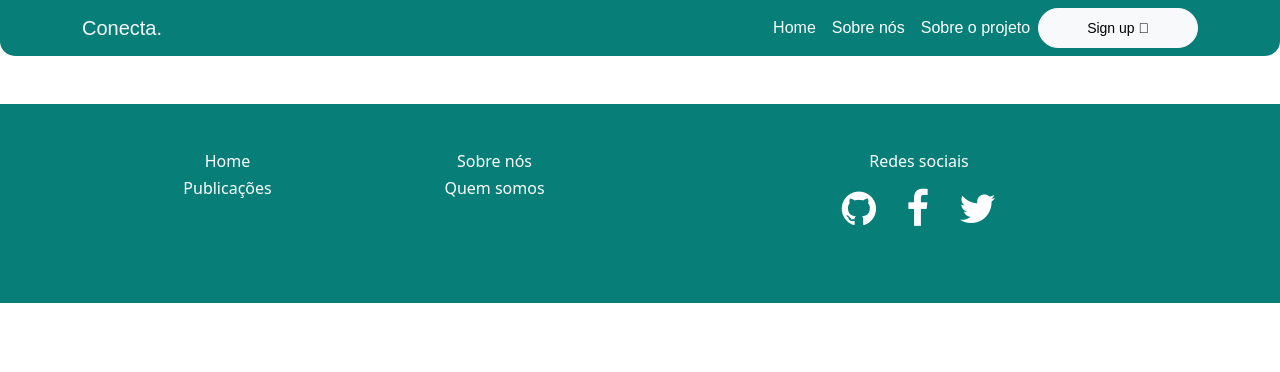
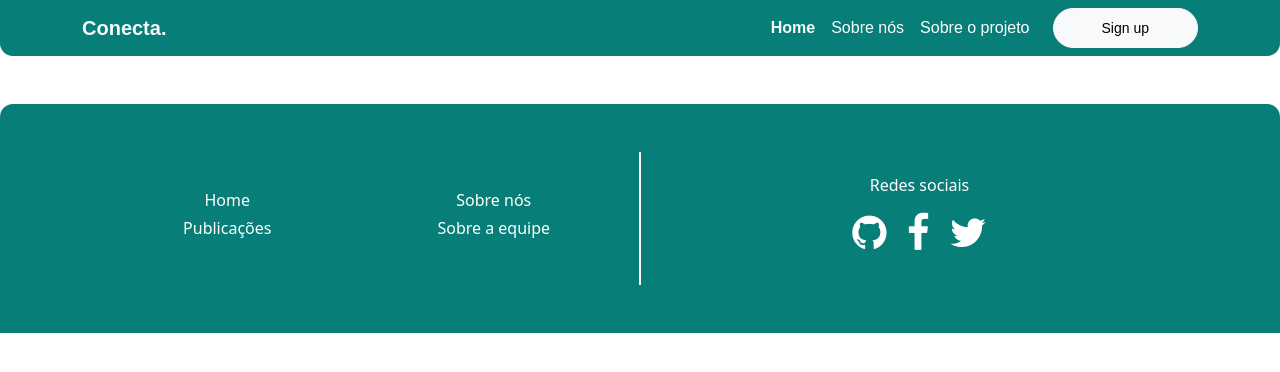
Before and after one commit to conectaGeneration/Conecta-FrontEnd, an Angular app: page / in a window 1280 px wide. Shown: the top 372 px of the page. Built offline with nearby package versions, Linux system fonts and the light colour scheme.

Commit message:
Componente menu e cadastrar

```diff
--- a/src/app/menu/menu.component.css
+++ b/src/app/menu/menu.component.css
@@ -4,8 +4,17 @@
 
 .btn-custom {
     border-radius: 50px;
+
 }
 
 .navbar {
-    border-radius: 0px 0px 15px 15px;
+    border-radius: 0px 0px 13px 13px;
 }
+
+.m {
+    margin-right: 15px;
+}
+
+.f {
+    font-weight: bold;
+}
--- a/src/app/menu/menu.component.html
+++ b/src/app/menu/menu.component.html
@@ -1,6 +1,6 @@
 <nav class="navbar navbar-expand-lg navbar-light" style="background-color: #077E77;">
     <div class="container">
-        <a class="navbar-brand text-light" href="#">Conecta.</a>
+        <a class="navbar-brand text-light f" href="#">Conecta.</a>
         <button class="navbar-toggler" type="button" data-toggle="collapse" data-target="#conteudoNavbarSuportado"
             aria-controls="conteudoNavbarSuportado" aria-expanded="false" aria-label="Alterna navegação">
             <span class="navbar-toggler-icon"></span>
@@ -10,16 +10,16 @@
 
                 <ul class="navbar-nav mr-auto">
                     <li class="nav-item active">
-                        <a class="nav-link text-light" href="#">Home <span class="sr-only"></span></a>
+                        <a class="nav-link text-light f" href="#">Home <span class="sr-only"></span></a>
                     </li>
                     <li class="nav-item">
                         <a class="nav-link text-white" href="#">Sobre nós</a>
                     </li>
                     <li class="nav-item">
-                        <a class="nav-link text-white" href="#">Sobre o projeto</a>
+                        <a class="nav-link text-white m" href="#">Sobre o projeto</a>
                     </li>
                     <li class="nav-item d-flex">
-                        <button type="button" class="btn btn-light btn-sm btn-custom px-5">Sign up <i class="fa fa-user"></i></button>
+                        <button type="button" class="btn btn-light btn-sm btn-custom px-5">Sign up  </button>
                     </li>
                 </ul>
             </div>
--- a/src/app/rodape/rodape.component.css
+++ b/src/app/rodape/rodape.component.css
@@ -5,7 +5,7 @@ ul.social-network {
 
 ul.social-network li {
   display: inline;
-  padding: 5px;
+  padding: 0px;
   margin: 0;
 }
 
@@ -26,3 +26,13 @@ ul.social-network li {
 .fa-twitter:hover {
   color: rgb(27, 159, 199);
 }
+
+.linha-vertical {
+  height: 133.2px;
+  border-left: 2px solid;
+  border-color: rgb(255, 255, 255);
+}
+
+.page-footer {
+  border-radius: 13px 13px 0px 0px;
+}
--- a/src/app/rodape/rodape.component.html
+++ b/src/app/rodape/rodape.component.html
@@ -1,70 +1,49 @@
 <footer class="page-footer font-small py-5" style="background-color: #077E77;">
   <div class="container d-flex">
 
-    <div class="container d-flex">
+    <div class="container d-flex align-items-center">
 
       <div class="container">
         <div class="d-flex justify-content-center align-middle">
-
           <h6 class="text-white">Home</h6>
-
         </div>
         <div class="d-flex justify-content-center">
           <h6 class="text-white">Publicações</h6>
-
         </div>
-
-
       </div>
 
       <div class="container">
         <div class=" d-flex justify-content-center">
           <h6 class="text-white">Sobre nós</h6>
-
         </div>
         <div class="d-flex justify-content-center">
-          <h6 class="text-white">Quem somos</h6>
-
+          <h6 class="text-white">Sobre a equipe</h6>
         </div>
-
       </div>
 
     </div>
 
+    <div class="linha-vertical"></div>
+
     <div class="container">
-      <div class="row">
-        <div class="col-md-12 d-flex justify-content-center">
-          <h6 class="text-white">Redes sociais</h6>
-        </div>
-      </div>
 
-      <div class="row">
-        <div class="col-md-12 d-flex justify-content-center">
-
-          <ul class="social-network">
-            <li>
-              <a href="https://github.com/conectaGeneration" target="_blank" class="icoGithub"><i class="fa fa-github"
-                  aria-hidden="true"></i></a>
-
-            </li>
-
-            <li>
-              <a href="https://github.com/conectaGeneration" target="_blank" class="icoFacebook"><i
-                  class="fa fa-facebook" aria-hidden="true"></i></a>
-
-            </li>
-
-            <li>
-              <a href="https://github.com/conectaGeneration" target="_blank" class="icoTwitter"><i class="fa fa-twitter"
-                  aria-hidden="true"></i></a>
-
-            </li>
-          </ul>
-
-        </div>
-      </div>
+      <h6 class="text-white text-center mt-4">Redes sociais</h6>
+      <ul class="social-network d-flex justify-content-center">
+        <li>
+          <a href="https://github.com/conectaGeneration" target="_blank" class="icoGithub"><i class="fa fa-github"
+              aria-hidden="true"></i></a>
+        </li>
+        <li>
+          <a href="https://github.com/conectaGeneration" target="_blank" class="icoFacebook"><i class="fa fa-facebook"
+              aria-hidden="true"></i></a>
+        </li>
+        <li>
+          <a href="https://github.com/conectaGeneration" target="_blank" class="icoTwitter"><i class="fa fa-twitter"
+              aria-hidden="true"></i></a>
+        </li>
+      </ul>
 
     </div>
+
   </div>
-
 </footer>
```
